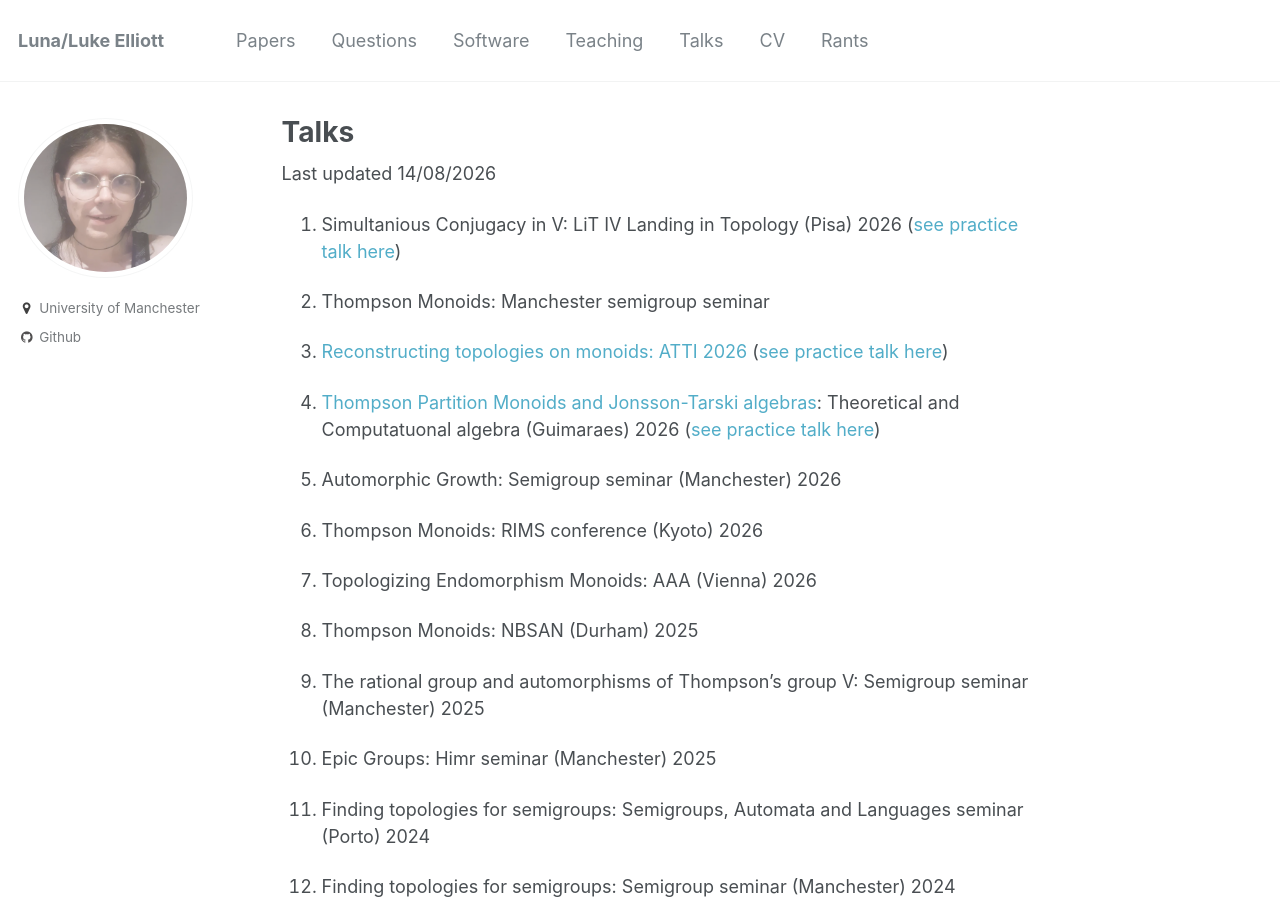
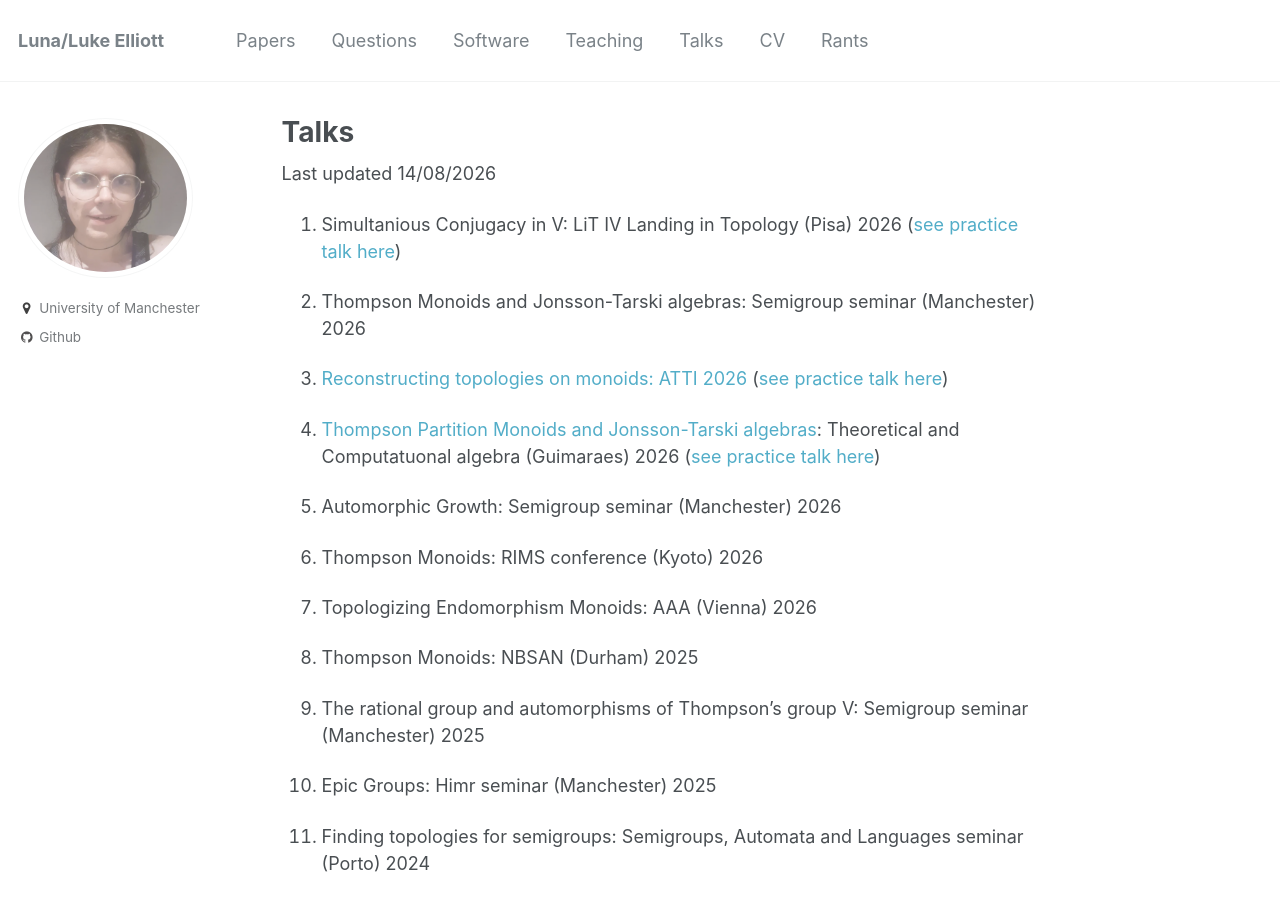
Before and after one commit to le27/L-Elliott, a Jekyll site: the page built from _pages/talks.md, in a window 1280 px wide and 900 px high. Built offline with Jekyll 4.4.1, drawn with Linux system fonts in a browser that asks for light colours.

Commit message:
Update talk titles and details in talks.md

```diff
--- a/_pages/talks.md
+++ b/_pages/talks.md
@@ -9,7 +9,7 @@ Last updated 14/08/2026
 
 1. Simultanious Conjugacy in V: LiT IV Landing in Topology (Pisa) 2026 ([see practice talk here](https://youtu.be/yHC6DQuvI74))
 
-1. Thompson Monoids: Manchester semigroup seminar
+1. Thompson Monoids and Jonsson-Tarski algebras: Semigroup seminar (Manchester) 2026
 
 1. [Reconstructing topologies on monoids: ATTI 2026](https://le27.github.io/L-Elliott/files/Algebra,%20Topology%20and%20Interactions%20hor%20(2).pdf) ([see practice talk here](https://www.youtube.com/watch?v=9Vb8ooRt8i0))
 
```
